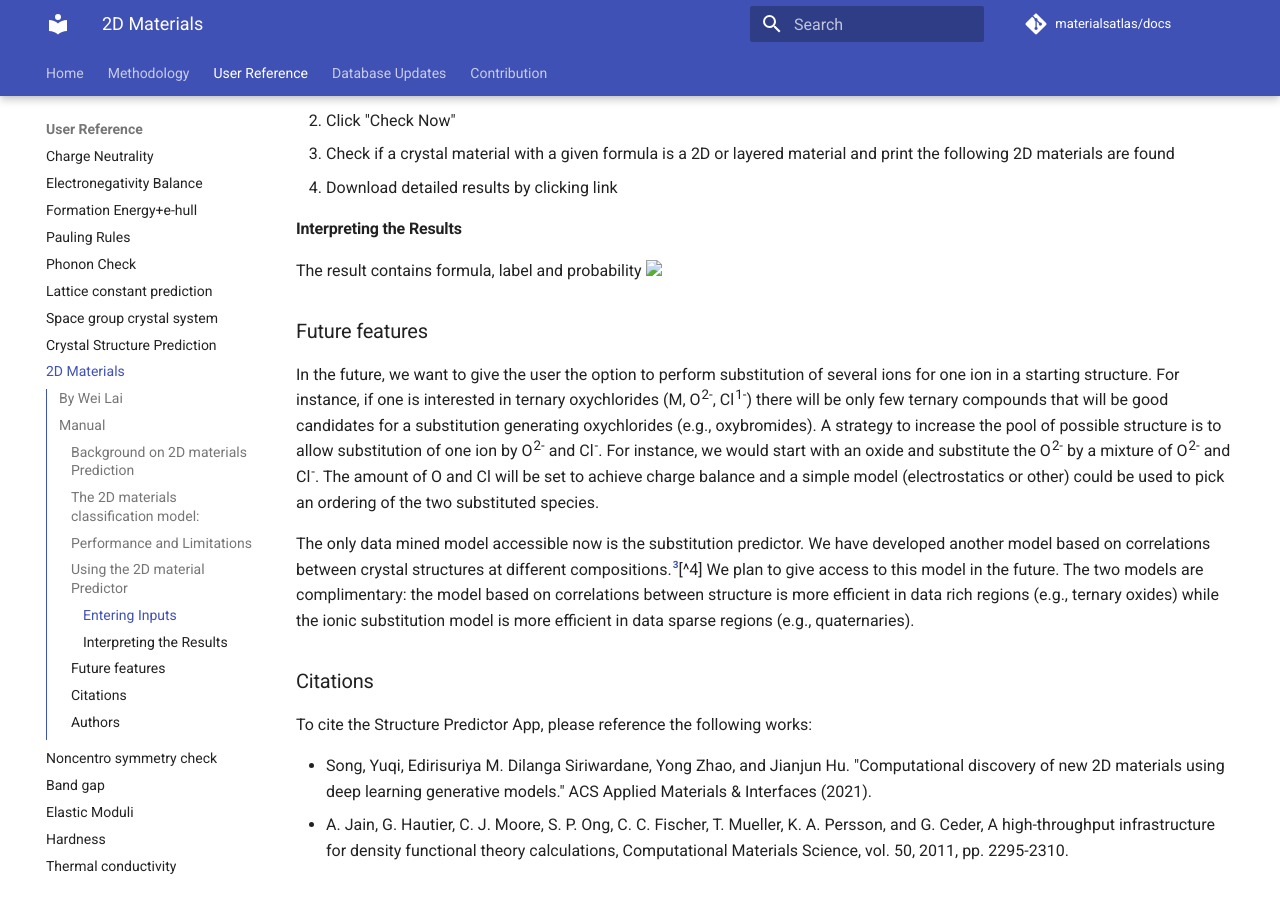
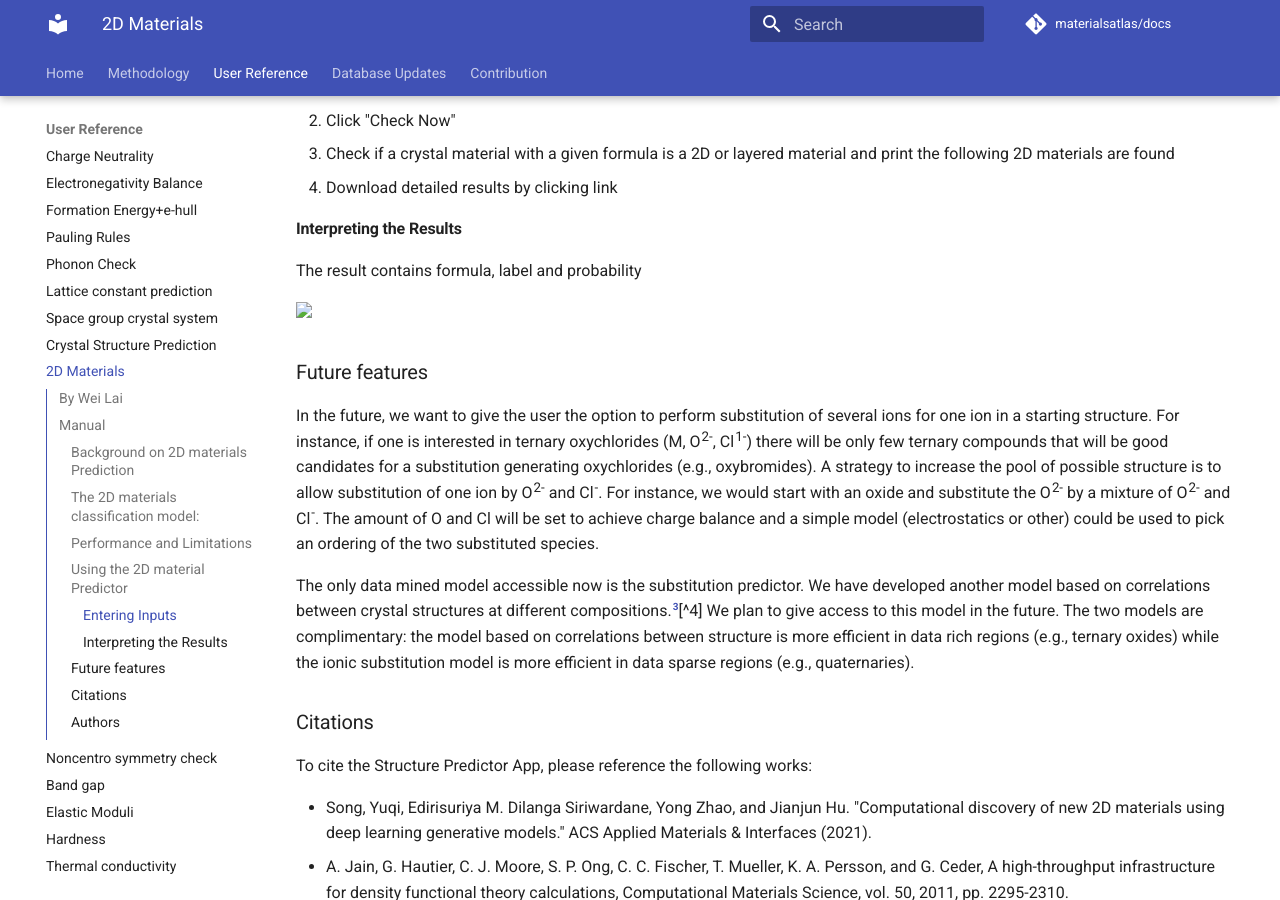
Before and after one commit to usccolumbia/materialsatlas, an MkDocs documentation site: the page built from docs/user-guide/2d-materials.md, in a window 1280 px wide and 900 px high, scrolled down 950 px. Built offline with MkDocs 1.6.1 and Material for MkDocs 9.7.7, drawn with Linux system fonts in a browser that asks for light colours; comment, search, counter and statistics services are not loaded.

Commit message:
Update 2d-materials.md

```diff
--- a/docs/user-guide/2d-materials.md
+++ b/docs/user-guide/2d-materials.md
@@ -35,7 +35,8 @@ Practically, the procedure for getting predictions consists in 4 steps
 
 #### Interpreting the Results
 The result contains formula, label and probability
-<img src="img/2d_result.png" width=400>
+
+<img src="img/2d_result.png" width=300>
 
 ### Future features
 
```
